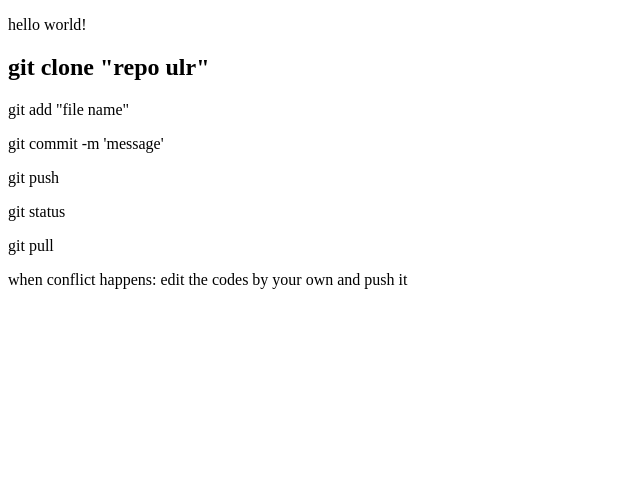
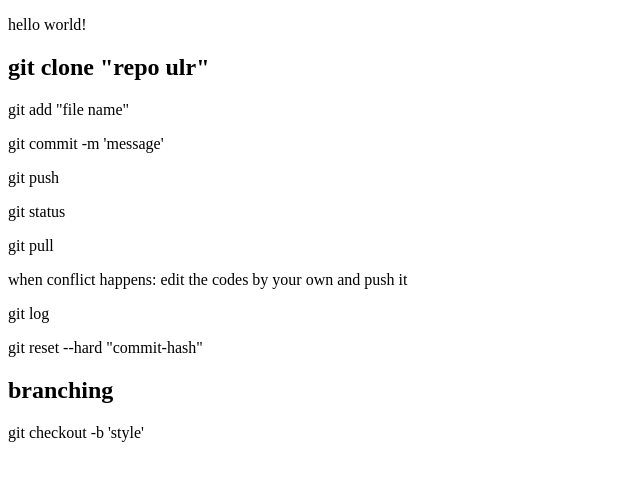
Before and after one commit to Ramrachai/learngit, a plain HTML site: page index.html in a window 1280 px wide. Shown: the whole page, without its empty margins (0-640 px from the left). Drawn offline with Linux system fonts and the light colour scheme.

Commit message:
created a new branch

```diff
--- a/index.html
+++ b/index.html
@@ -5,6 +5,11 @@
     <meta charset="UTF-8">
     <meta name="viewport" content="width=device-width, initial-scale=1.0">
     <title>Document</title>
+    <style>
+        h2:first-child{
+color: blueviolet;
+        }
+    </style>
 </head>
 
 <body>
@@ -16,6 +21,10 @@
     <p>git status</p>
     <p> git pull </p>
     <p> when conflict happens: edit the codes by your own and push it  </p>
+    <p>git log </p>
+    <p>git reset --hard "commit-hash"</p>
+    <h2>branching </h2>
+    <p>git checkout -b 'style'</p>
 
 </body>
 
```
